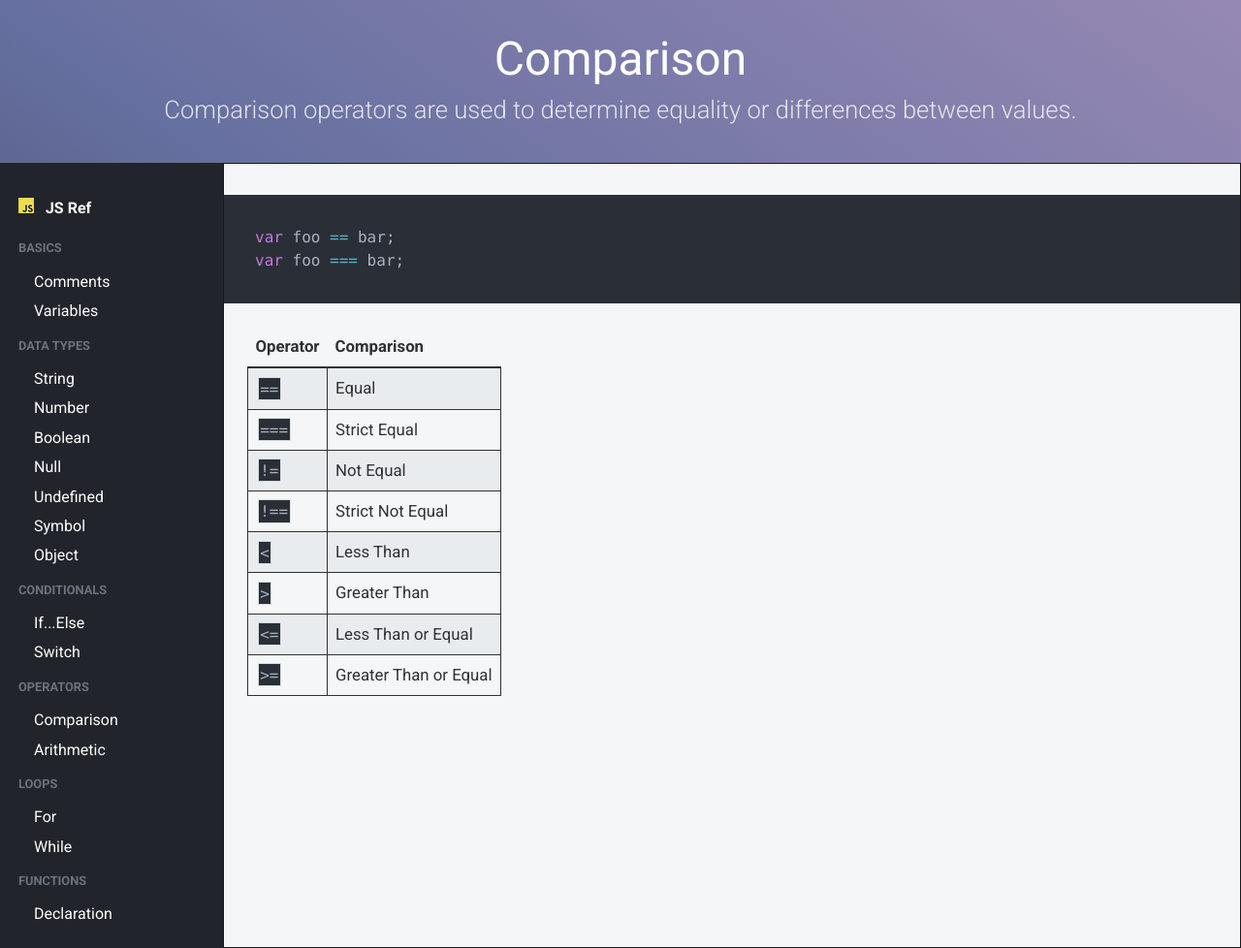
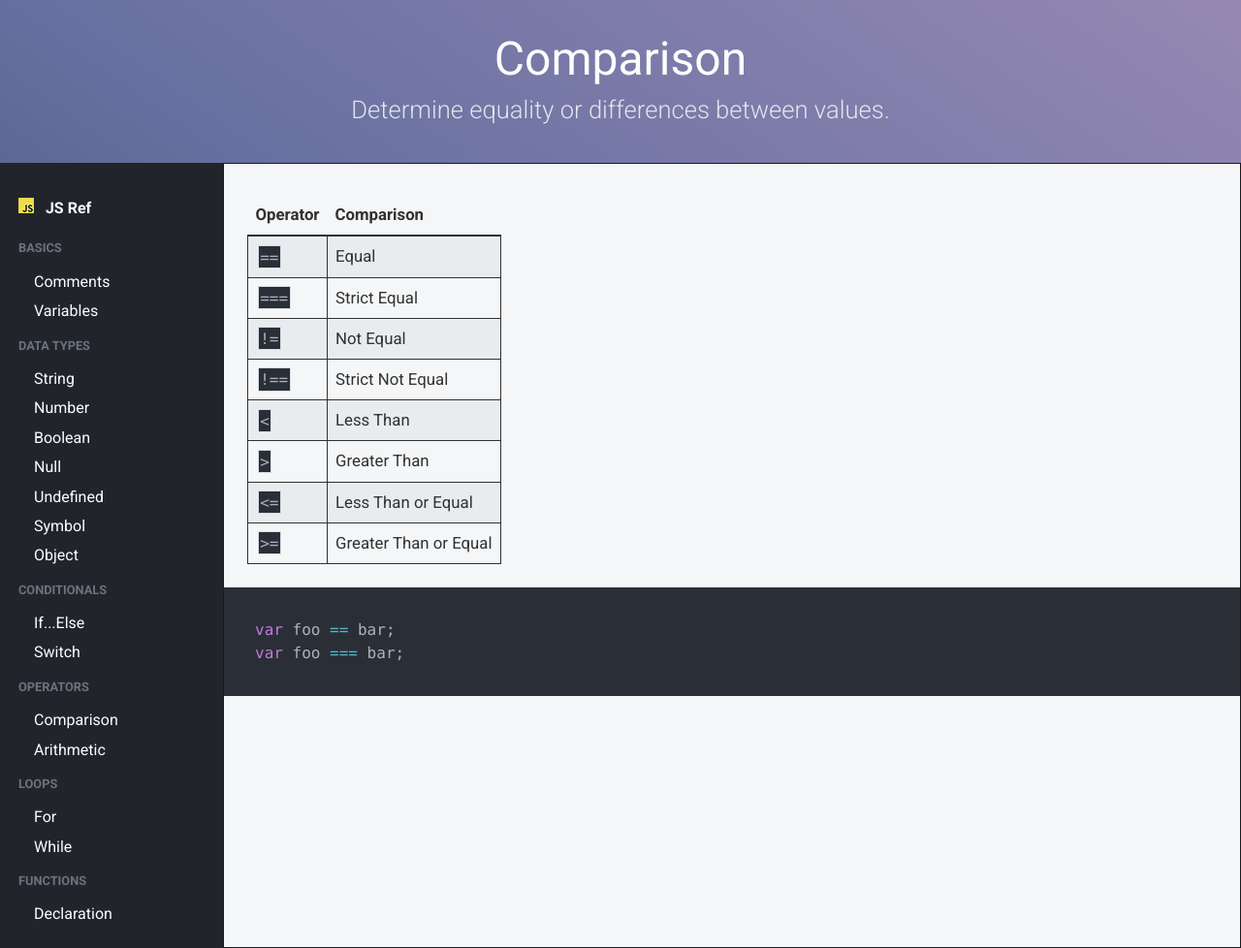
Before and after one commit to KJLarson/snippets, a Jekyll site: the page built from _pages/01_comparison.md, in a window 1280 px wide. Shown: the whole page at 97% size. Built offline with Jekyll 4.4.1, drawn with Linux system fonts in a browser that asks for light colours; nearby versions of some CDN libraries.

Commit message:
Update 01_comparison.md

````diff
--- a/_pages/01_comparison.md
+++ b/_pages/01_comparison.md
@@ -1,16 +1,11 @@
 ---
 layout: page
 title: Comparison
-subtitle: Comparison operators are used to determine equality or differences between values.
+subtitle: Determine equality or differences between values.
 categories: operators
 permalink: /comparison/
 
 ---
-
-```js
-var foo == bar;
-var foo === bar;
-```
 
 Operator | Comparison
 | --- | --- |
@@ -22,3 +17,8 @@ Operator | Comparison
 `>`	| Greater Than
 `<=`	| Less Than or Equal
 `>=`	| Greater Than or Equal
+
+```js
+var foo == bar;
+var foo === bar;
+```
````
